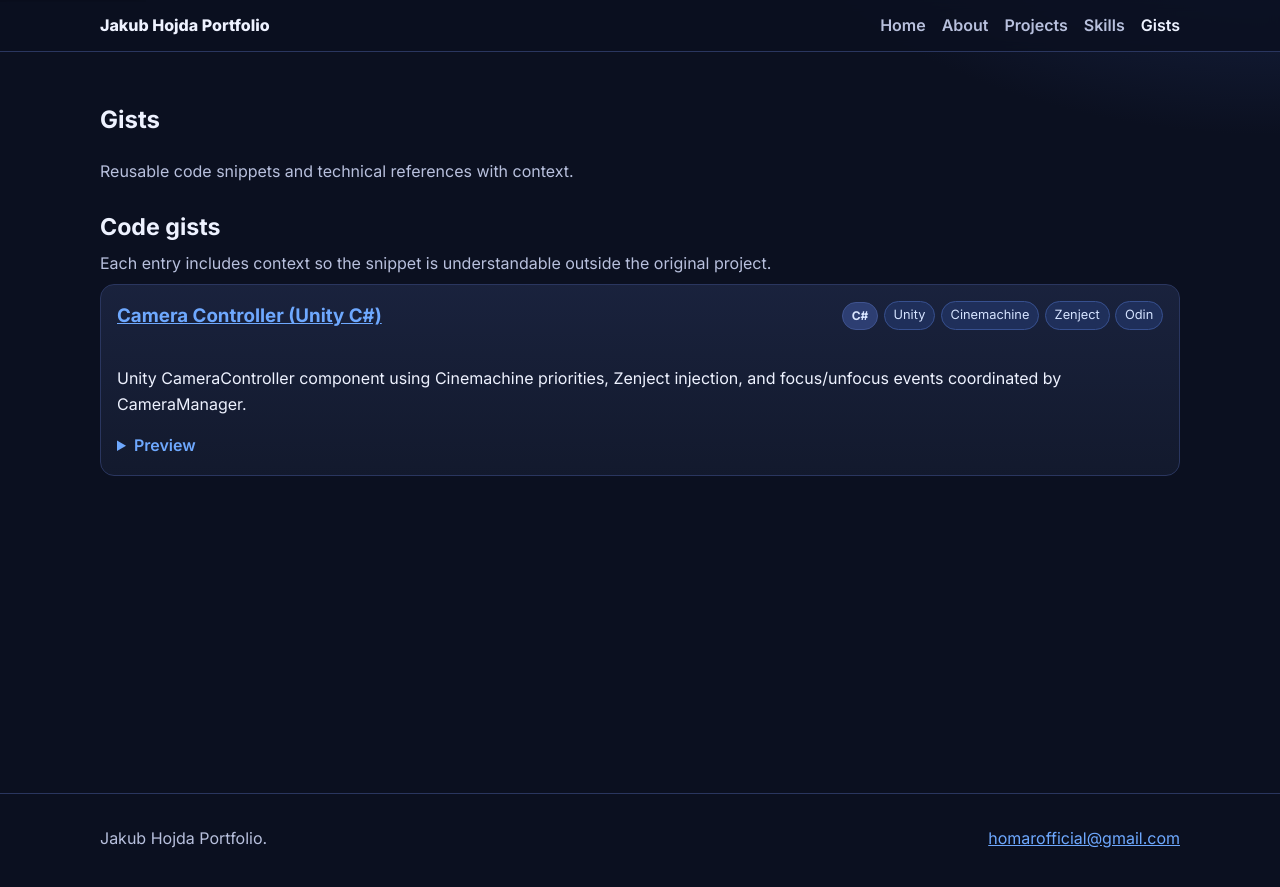
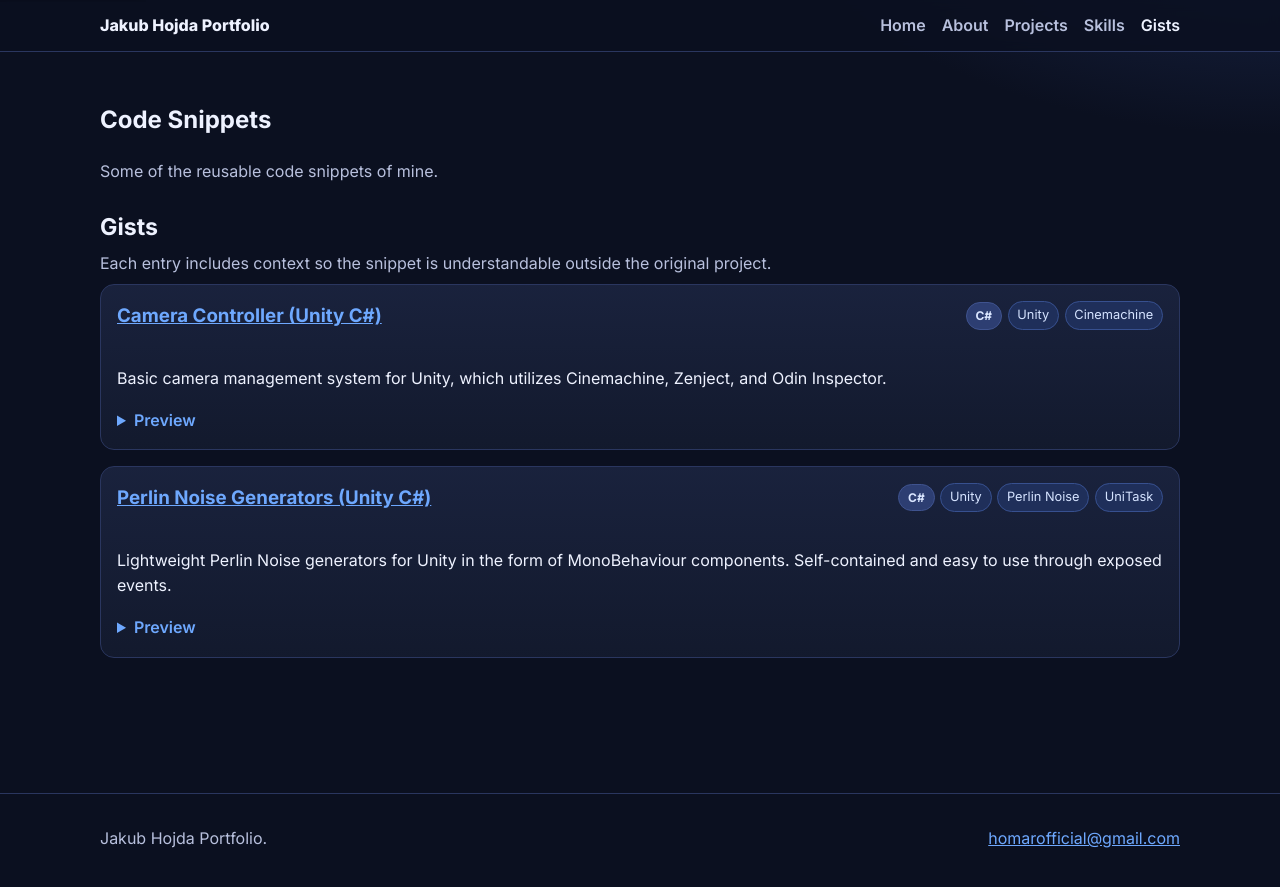
Before and after one commit to SiogunJH/siogunjh.github.io, a Jekyll site: the page built from gists.md, in a window 1280 px wide. Shown: the top 887 px of the page. Built offline with Jekyll 4.4.1, drawn with Linux system fonts in a browser that asks for light colours.

Commit message:
Refresh gists page and add Perlin noise snippet (#5)
Updates gist metadata by renaming the Unity camera entry, simplifying its description, and adding a new Unity Perlin Noise gist with tags and embed URL. Also refreshes `gists.md` copy by changing the page title/description and section heading text to match the new presentation.

```diff
--- a/_data/gists.yml
+++ b/_data/gists.yml
@@ -1,12 +1,20 @@
-- id: sample-gist-preview
+- id: camera-controller-unity-csharp
   title: Camera Controller (Unity C#)
-  description: Unity CameraController component using Cinemachine priorities, Zenject injection, and focus/unfocus events coordinated by CameraManager.
+  description: Basic camera management system for Unity, which utilizes Cinemachine, Zenject, and Odin Inspector.
   language: C#
   tags:
     - Unity
     - Cinemachine
-    - Zenject
-    - Odin
   gist_url: https://gist.github.com/SiogunJH/7787619aedbfcd137933c39758fb6d75
   embed_script_url: https://gist.github.com/SiogunJH/7787619aedbfcd137933c39758fb6d75.js
-  status: Live preview enabled
+
+- id: perlin-noise-generator-unity-csharp
+  title: Perlin Noise Generators (Unity C#)
+  description: Lightweight Perlin Noise generators for Unity in the form of MonoBehaviour components. Self-contained and easy to use through exposed events.
+  language: C#
+  tags:
+    - Unity
+    - Perlin Noise
+    - UniTask
+  gist_url: https://gist.github.com/SiogunJH/25776b6fe6291ed7363803d35e780025
+  embed_script_url: https://gist.github.com/SiogunJH/25776b6fe6291ed7363803d35e780025.js
--- a/gists.md
+++ b/gists.md
@@ -1,10 +1,10 @@
 ---
 layout: page
-title: Gists
-description: Reusable code snippets and technical references with context.
+title: Code Snippets
+description: Some of the reusable code snippets of mine.
 permalink: /gists/
 ---
-{% include section-title.html title="Code gists" subtitle="Each entry includes context so the snippet is understandable outside the original project." %}
+{% include section-title.html title="Gists" subtitle="Each entry includes context so the snippet is understandable outside the original project." %}
 <div class="grid">
   {% for gist in site.data.gists %}
   {% include gist-card.html %}
```
